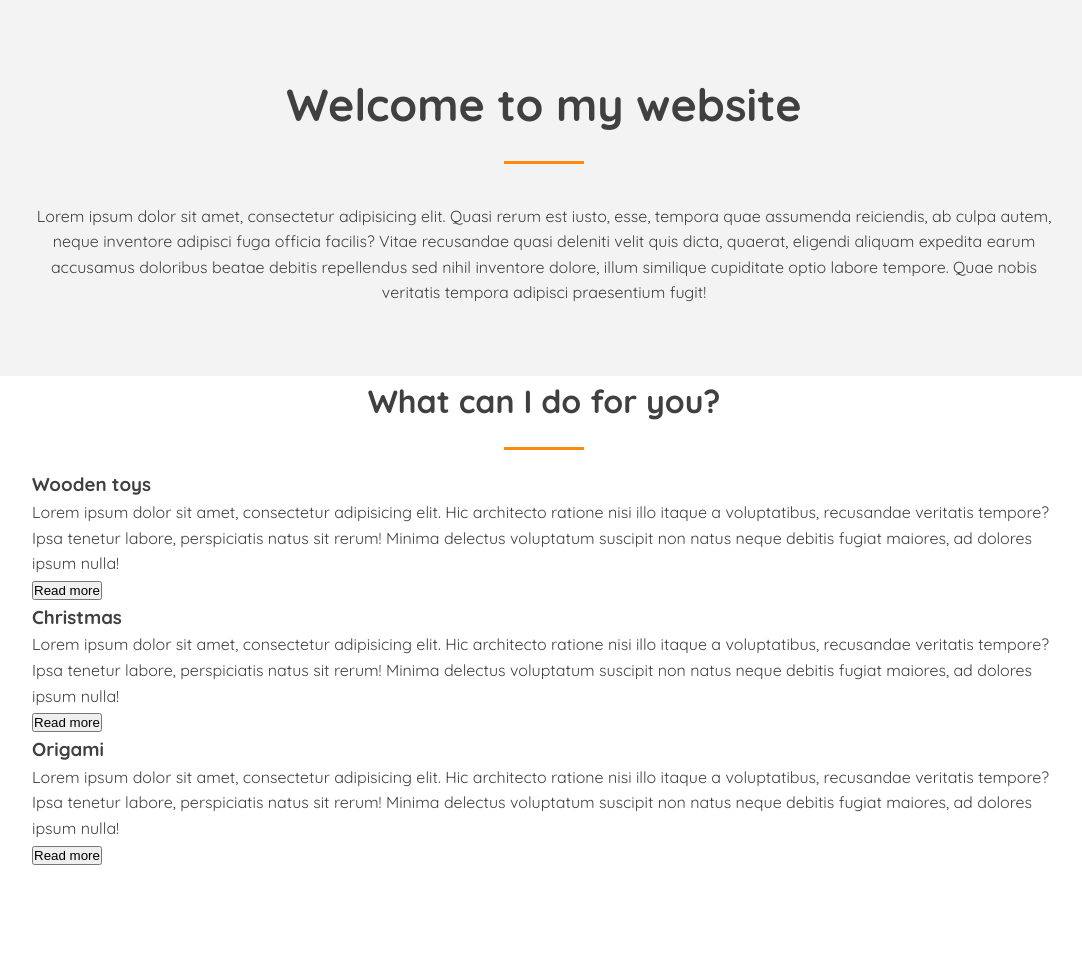
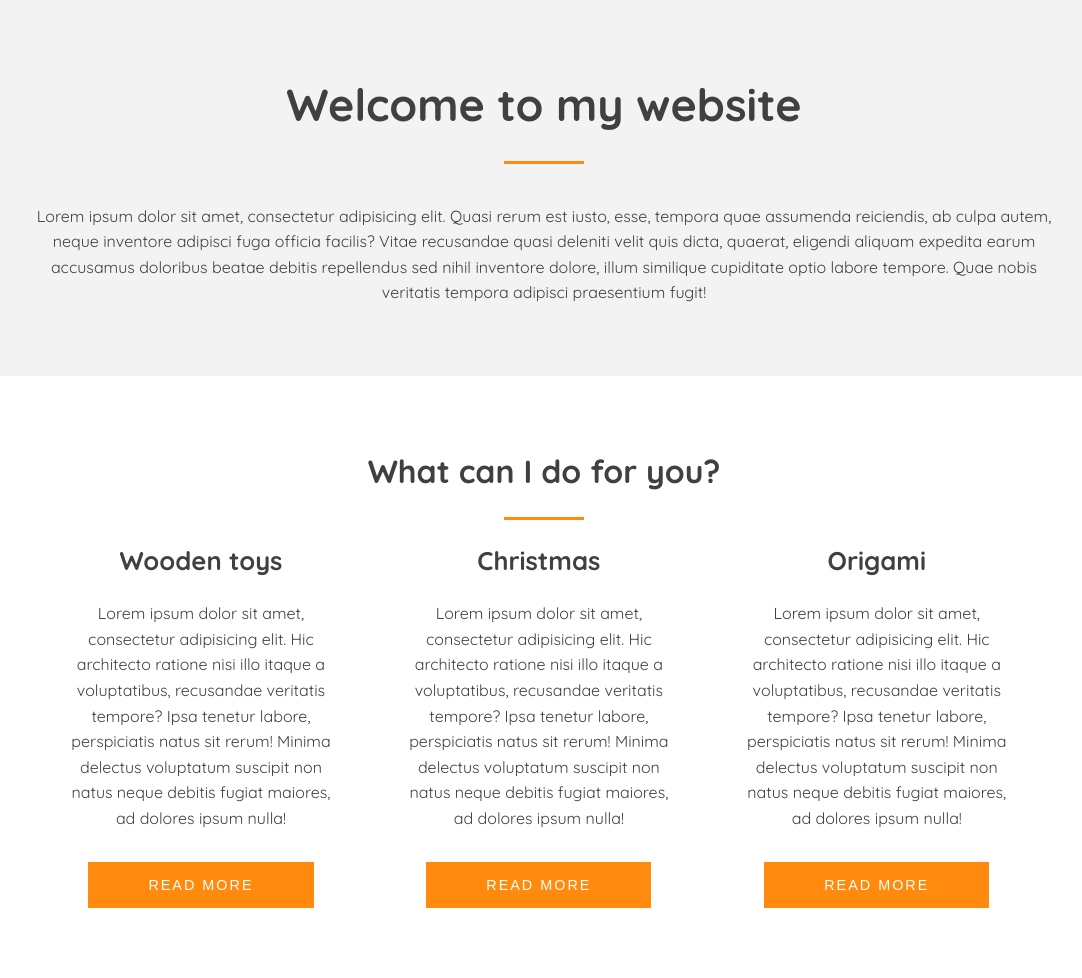
Before and after one commit to IvoAVR/30-dana-kodiranja-II, a PHP site: page / in a window 1280 px wide. Shown: the part 481-1459 px from the top of the page, without its empty margins (96-1178 px from the left). Before the commit the page ends 1346 px from the top, so only its background shows below. Run offline with PHP 8.4, Linux system fonts and the light colour scheme; some libraries are stand-ins or nearby versions.

Commit message:
services css

```diff
--- a/2-handmade/style.css
+++ b/2-handmade/style.css
@@ -41,6 +41,21 @@ h2::after {
     background: var(--orange);
     height: 3px;
     margin: 20px auto;
+}
+button {
+    background: var(--orange);
+    padding: 15px 60px;
+    border: none;
+    color: var(--white);
+    margin-top: 30px;
+    text-transform: uppercase;
+    font-size: .9rem;
+    letter-spacing: 2px;
+}
+button:hover {
+    background: var(--gray);
+    cursor: pointer;
+    transition: .4s ease;
 }
 /***************
 header
@@ -92,7 +107,19 @@ about
 /***************
 services
 ***************/
-
+.services {
+    padding: var(--padding);
+}
+.services article {
+    width: 33%;
+    float: left;
+    text-align: center;
+    padding: 0 30px;
+}
+.services h3 {
+    font-size: 1.6rem;
+    padding-bottom: 20px
+}
 /***************
 products
 ***************/
```
